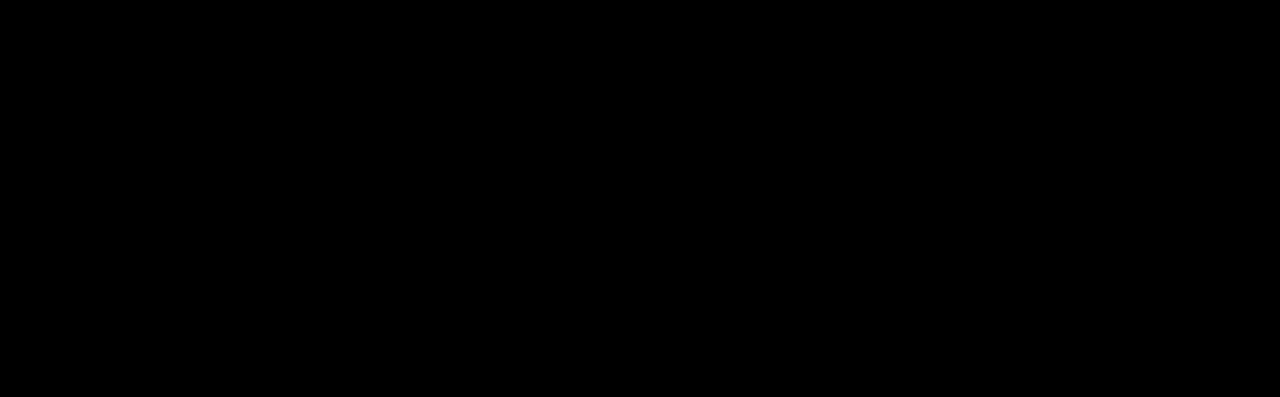
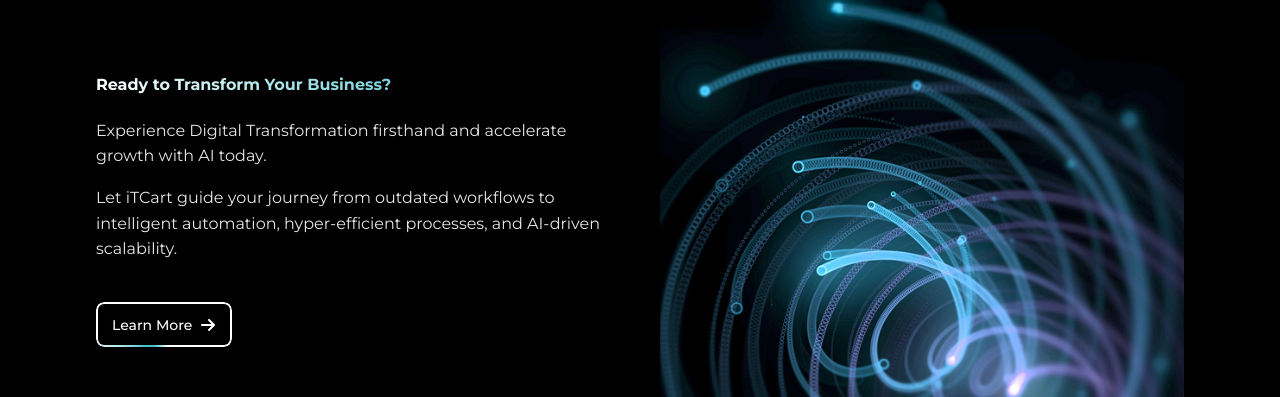
Before and after one commit to ITCartofficial/itcart-website, a Next.js app: page / in a window 1280 px wide. Shown: the part 538-935 px from the top of the page. Before the commit the page ends 800 px from the top, so only its background shows below. Built offline with nearby package versions, Linux system fonts and the light colour scheme.

Commit message:
Business transformation section updated.

```diff
--- a/app/page.tsx
+++ b/app/page.tsx
@@ -4,12 +4,14 @@
 // import LogoBadge from "@/components/atoms/common/LogoBadge";
 // import ImageInfoCard from "@/components/molecules/cards/ImageInfoCard";
 import FaqSection from "@/components/organisms/sections/FaqSection";
+import HeroSection from "@/components/organisms/sections/HeroSection";
 // import HeadingText from "@/components/atoms/typography/HeadingText";
 // import Accordion from "@/components/molecules/common/Accordion";
 // import FaqWithImage from "@/components/molecules/faqs/FaqWithImage";
 
 export default function Home() {
   return (
+    <div>
       <div className="container m-auto px-4 md:px-10 xl:px-24">
         {/* <OutlineBtn text="Get Started" />
       <GradientTitle text="Your Gradient Title" fontSize="64px" fontWeight="bold" />
@@ -26,5 +28,7 @@ export default function Home() {
         {/* <Accordion /> */}
         <FaqSection />
       </div>
+        <HeroSection />
+    </div>
   );
 }
--- /dev/null
+++ b/components/organisms/sections/HeroSection.tsx
@@ -0,0 +1,65 @@
+// organisms/HeroSection.tsx
+import OutlineBtn from '@/components/atoms/buttons/OutlineBtn';
+import BodyText from '@/components/atoms/typography/BodyText';
+import GradientTitle from '@/components/atoms/typography/GradientTitle';
+import { FaArrowRight } from 'react-icons/fa6';
+
+
+interface HeroSectionProps {
+  title?: string;
+  description?: string;
+  subDescription?: string;
+  buttonText?: string;
+}
+
+const HeroSection: React.FC<HeroSectionProps> = ({
+  title = "Ready to Transform Your Business?",
+  description = "Experience Digital Transformation firsthand and accelerate growth with AI today.",
+  subDescription = "Let iTCart guide your journey from outdated workflows to intelligent automation, hyper-efficient processes, and AI-driven scalability.",
+  buttonText = "Learn More"
+}) => {
+  return (
+    <section className="relative w-full bg-black pt-16 md:pt-20 mb-20 px-6 md:px-12 lg:px-24 overflow-hidden border-b-2 border-b-zinc-600">
+      <div className="grid grid-cols-1 md:grid-cols-2 gap-10 items-center">
+        {/* Left content */}
+        <div className="flex flex-col gap-6 text-center md:text-left items-center md:items-start">
+          <GradientTitle
+            text={title}
+            fontSize="2rem md:fontSize-[3rem]"
+            lineHeight="1.2"
+            className="max-w-lg"
+          />
+          <div className="flex flex-col gap-4">
+            <BodyText
+              text={description}
+              color="#FFFFFF"
+              fontSize="1rem md:text-[1.125rem]"
+              lineHeight="1.6"
+              className="max-w-lg opacity-90"
+            />
+            <BodyText
+              text={subDescription}
+              color="#FFFFFF"
+              fontSize="1rem md:text-[1.125rem]"
+              lineHeight="1.6"
+              className="max-w-lg opacity-90"
+            />
+          </div>
+          <div className="mt-4">
+            <OutlineBtn
+              text={buttonText}
+              textColor="#FFFFFF"
+              icon={<FaArrowRight size={16} color="#FFFFFF" />}
+            />
+          </div>
+        </div>
+        {/* Right background image */}
+        <div className="hidden md:flex justify-center items-center h-full">
+          <div className="w-full h-[300px] md:h-[400px] lg:h-[500px] bg-[url('/images/home/blue-spiral-lines-2.png')] bg-cover bg-no-repeat bg-center" />
+        </div>
+      </div>
+    </section>
+  );
+};
+
+export default HeroSection;
```
Also changed, not shown: public/images/home/blue-spiral-lines-2.png (added).
